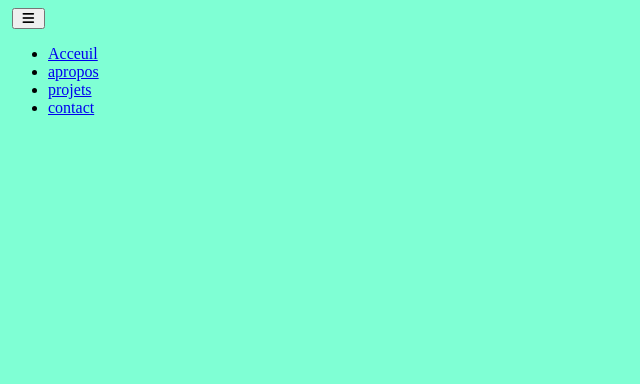
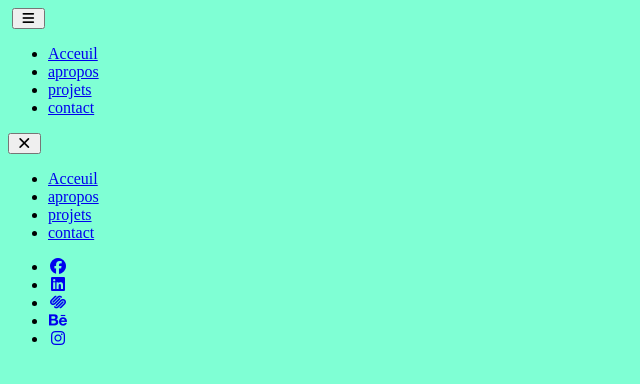
Before and after one commit to alex-codeur/portfolio, a plain HTML site: page index.html in a window 1280 px wide. Shown: the whole page, without its empty margins (0-640 px from the left). Drawn offline with Linux system fonts and the light colour scheme.

Commit message:
sidebar section

```diff
--- a/index.html
+++ b/index.html
@@ -35,6 +35,59 @@
     </nav>
     <!-- end of navbar -->
 
+    <!-- sidebar -->
+    <aside class="sidebar" id="sidebar">
+        <div>
+            <button id="close-btn" class="close-btn">
+                <i class="fas fa-times"></i>
+            </button>
+            <ul class="sidebar-links">
+                <li><a href="index.html">Acceuil</a></li>
+                <li><a href="about.html">apropos</a></li>
+                <li><a href="projects.html">projets</a></li>
+                <li><a href="contact.html">contact</a></li>
+            </ul>
+            <ul class="social-icons">
+                <!-- single item -->
+                <li>
+                    <a href="https://www.twitter.com" class="social-icon">
+                        <i class="fab fa-facebook"></i>
+                    </a>
+                </li>
+                <!-- end of single item -->
+                <!-- single item -->
+                <li>
+                    <a href="https://www.twitter.com" class="social-icon">
+                        <i class="fab fa-linkedin"></i>
+                    </a>
+                </li>
+                <!-- end of single item -->
+                <!-- single item -->
+                <li>
+                    <a href="https://www.twitter.com" class="social-icon">
+                        <i class="fab fa-squarespace"></i>
+                    </a>
+                </li>
+                <!-- end of single item -->
+                <!-- single item -->
+                <li>
+                    <a href="https://www.twitter.com" class="social-icon">
+                        <i class="fab fa-behance"></i>
+                    </a>
+                </li>
+                <!-- end of single item -->
+                <!-- single item -->
+                <li>
+                    <a href="https://www.twitter.com" class="social-icon">
+                        <i class="fab fa-instagram"></i>
+                    </a>
+                </li>
+                <!-- end of single item -->
+            </ul>
+        </div>
+    </aside>
+    <!-- end of sidebar -->
+
     <script src="./js/app.js"></script>
 </body>
 
```
